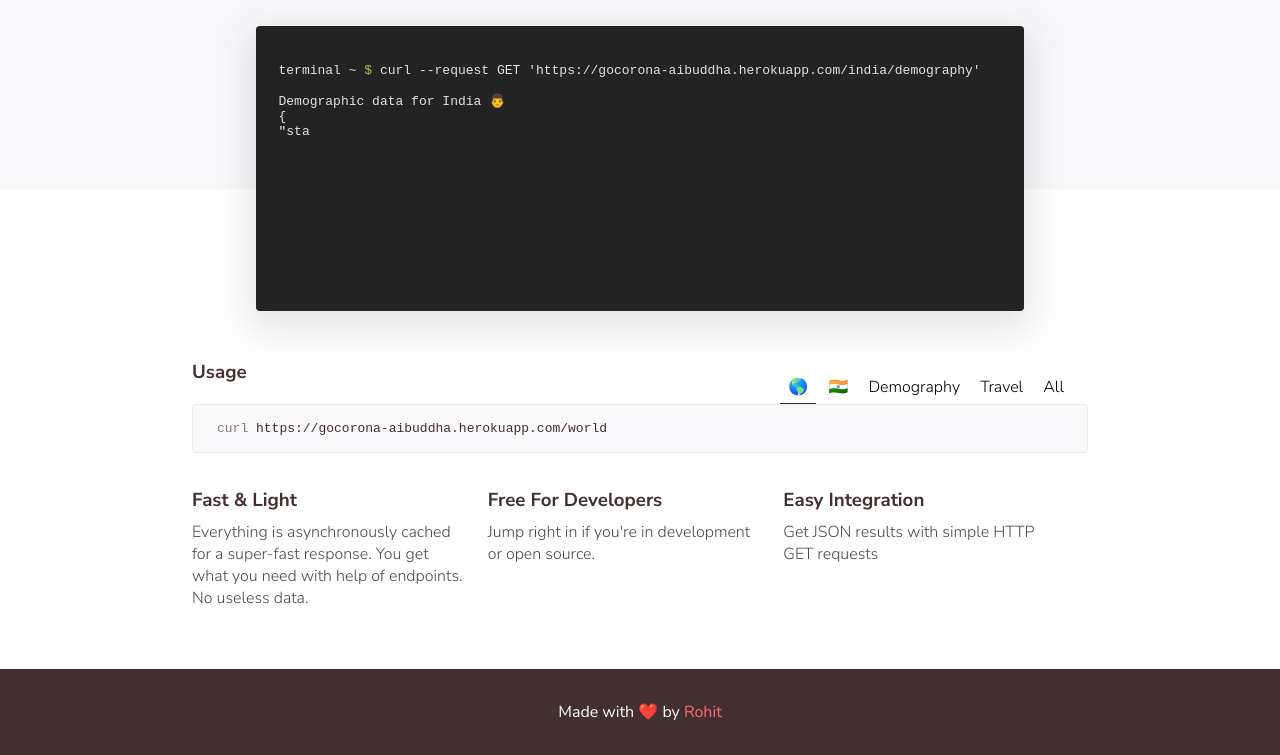
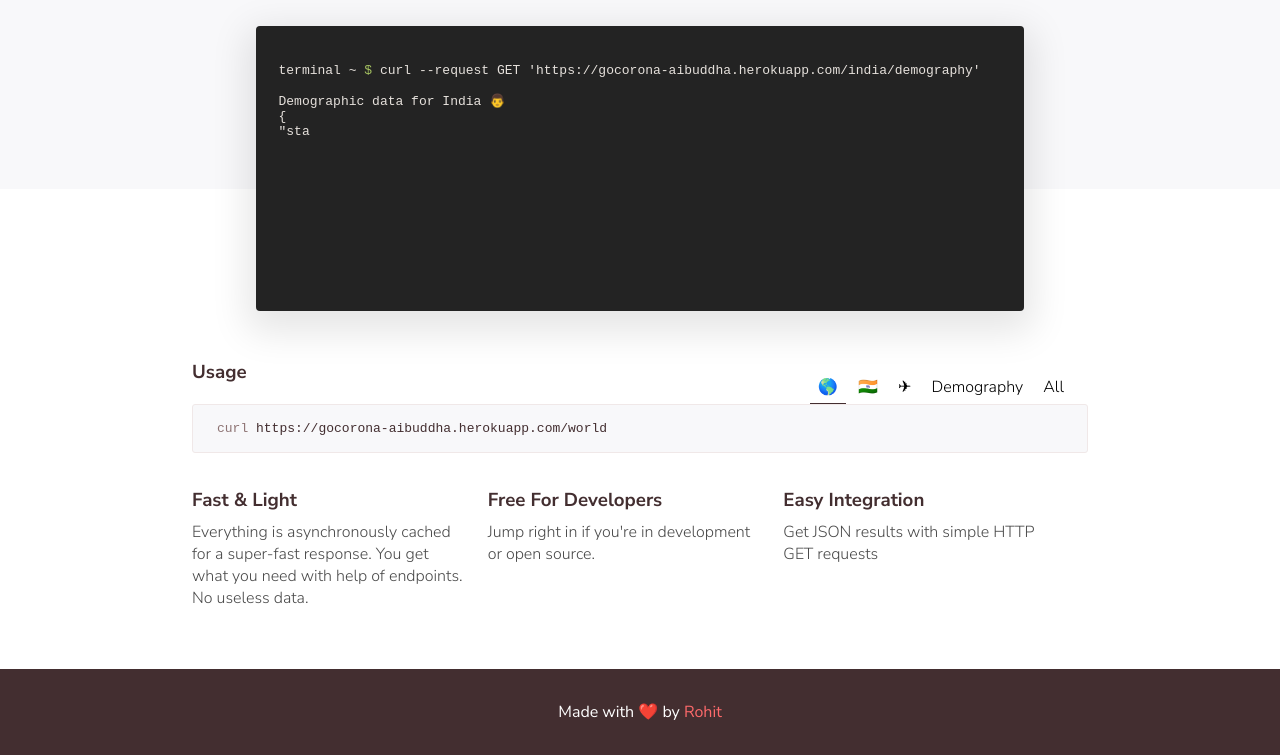
Before and after one commit to rohitnairtech/gocorona-api, a website: page index.html in a window 1280 px wide. Shown: the part 181-936 px from the top of the page. Drawn offline with nearby package versions, Linux system fonts and the light colour scheme.

Commit message:
Airplane logo added

```diff
--- a/index.html
+++ b/index.html
@@ -64,16 +64,15 @@
           <ul class="tab__menu">
             <li class="tab active" data-tab="mac">🌎</li>
             <li class="tab" data-tab="linux">🇮🇳</li>
+            <li class="tab" data-tab="tizen">✈</li>
             <li class="tab" data-tab="android">Demography</li>
-            <li class="tab" data-tab="tizen">Travel</li>
             <li class="tab" data-tab="win">All</li>
           </ul>
           <pre class="nohighlight code">
             <code class="tab__pane active mac">curl <a href='https://gocorona-aibuddha.herokuapp.com/world'>https://gocorona-aibuddha.herokuapp.com/world</a></code>
             <code class="tab__pane linux">curl <a href='https://gocorona-aibuddha.herokuapp.com/india'>https://gocorona-aibuddha.herokuapp.com/india</a></code>
+            <code class="tab__pane tizen">curl <a href='https://gocorona-aibuddha.herokuapp.com/india/travel-route'>https://gocorona-aibuddha.herokuapp.com/india/travel-route</a></code>
             <code class="tab__pane android">curl <a href='https://gocorona-aibuddha.herokuapp.com/india/demography'>https://gocorona-aibuddha.herokuapp.com/india/demography</a></code>
-
-            <code class="tab__pane tizen">curl <a href='https://gocorona-aibuddha.herokuapp.com/india/travel-route'>https://gocorona-aibuddha.herokuapp.com/india/travel-route</a></code>
             <code class="tab__pane win">curl <a href='https://gocorona-aibuddha.herokuapp.com/all'>https://gocorona-aibuddha.herokuapp.com/all</a></code>
           </pre>
         </div>
```
